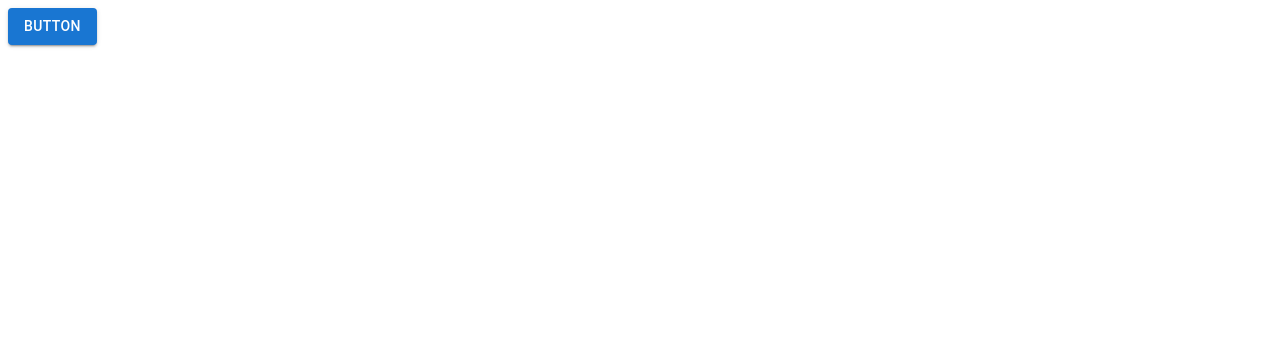
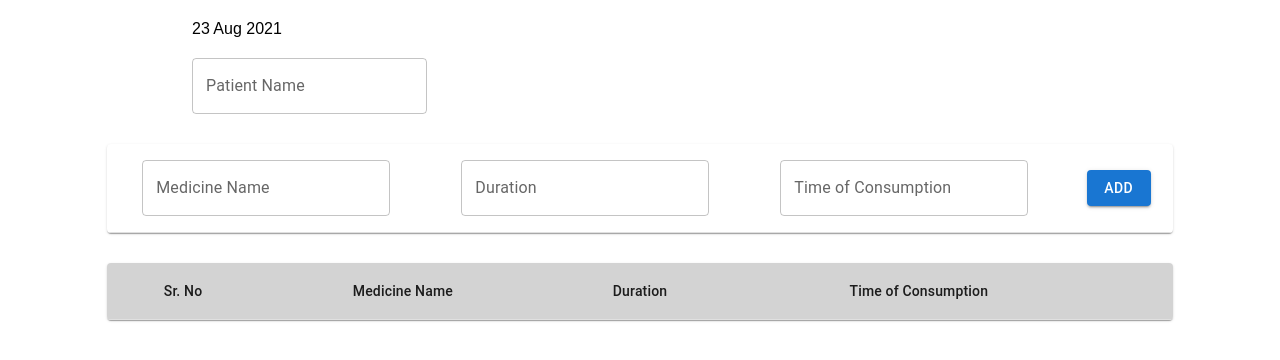
Before and after one commit to shrutikmali/prescription-verification, a React (Create React App) app in the folder client/: page /prescriber in a window 1280 px wide. Shown: the top 360 px of the page. Built offline with nearby package versions, Linux system fonts and the light colour scheme.

Commit message:
Implement Add, Edit prescription

```diff
--- a/client/src/App.js
+++ b/client/src/App.js
@@ -1,6 +1,7 @@
 import React from 'react';
 import { BrowserRouter as Router, Switch, Route } from 'react-router-dom';
 import Prescriber from './Prescriber/Prescriber';
+import './index.css';
 
 const App = () => {
   return (
--- a/client/src/Prescriber/Prescriber.js
+++ b/client/src/Prescriber/Prescriber.js
@@ -1,9 +1,110 @@
-import React from 'react';
-import TextField from '@mui/material/TextField';
-import { Button } from '@mui/material';
+import React, { useState, useEffect } from 'react';
+import { Button, TextField, Grid, Paper, Table, TableBody, TableCell, TableContainer, TableHead, TableRow } from '@mui/material';
+import './prescriber.css';
 
 const Prescriber = () => {
-  return <Button variant='contained'>Button</Button>
+
+  const months = ['Jan', 'Feb', 'Mar', 'Apr', 'May', 'Jun', 'Jul', 'Aug', 'Sep', 'Oct', 'Nov', 'Dec'];
+  const [ID, setID] = useState(1);
+  const defaultPrescription = {
+    id: ID,
+    medicineName: '',
+    duration: '',
+    timeOfConsumption: '',
+  };
+  const [date, setDate] = useState('1 Jan 2001');
+  const [prescriptionList, setPrescriptionList] = useState([]);
+  const [newPrescription, setNewPrescription] = useState(defaultPrescription);
+  const [edit, setEdit] = useState(false);
+  const [editID, setEditID] = useState(-1);
+
+
+  useEffect(() => {
+    const currDate = new Date();
+    setDate(`${currDate.getDate()} ${months[currDate.getMonth() - 1]} ${currDate.getFullYear()}`)
+  }, []);
+
+  const addPrescription = () => {
+    setPrescriptionList([...prescriptionList, newPrescription]);
+    setNewPrescription({
+      id: ID + 1,
+      medicineName: '',
+      duration: '',
+      timeOfConsumption: '',
+    });
+    setID(ID + 1);
+  }
+
+  const editPrescription = (id) => {
+    setEdit(true);
+    setNewPrescription(prescriptionList[id-1]);
+    setEditID(id)
+  }
+
+  const savePrescription = () => {
+    prescriptionList[editID-1] = newPrescription;
+    setPrescriptionList([...prescriptionList]);
+    setNewPrescription({
+      id: ID,
+      medicineName: '',
+      duration: '',
+      timeOfConsumption: '',
+    });
+    setEditID(-1);
+    setEdit(false);
+  }
+
+  const handleChange = (e) => {
+    setNewPrescription({...newPrescription, [e.target.name]: e.target.value});
+  }
+
+  return (
+    <Grid container>
+      <Grid item className='header' xs={12} sm={4}>
+        <p className='date'>{date}</p>
+        <TextField variant='outlined' label='Patient Name'/>
+      </Grid>
+      <Grid item style={{marginTop:'30px'}} xs={12} align='center'>
+        <Grid item xs={10}>
+          <TableContainer style={{marginBottom: '30px'}} component={Paper}>
+            <Table>
+              <TableRow>
+                <TableCell align='center'><TextField label='Medicine Name' name='medicineName' value={newPrescription.medicineName} variant='outlined' onChange={handleChange} /></TableCell>
+                <TableCell align='center'><TextField label='Duration' name='duration' value={newPrescription.duration} variant='outlined' onChange={handleChange} /></TableCell>
+                <TableCell align='center'><TextField label='Time of Consumption' name='timeOfConsumption' value={newPrescription.timeOfConsumption} variant='outlined' onChange={handleChange} /></TableCell>
+                <TableCell align='center'><Button variant='contained' onClick={edit ? savePrescription : addPrescription}>{edit ? 'Save' : 'Add'}</Button></TableCell>
+              </TableRow>
+            </Table>
+          </TableContainer>
+          <TableContainer component={Paper}>
+            <Table>
+              <TableHead>
+                <TableRow style={{backgroundColor: 'lightgrey'}}>
+                  <TableCell align='center'>Sr. No</TableCell>
+                  <TableCell align='center'>Medicine Name</TableCell>
+                  <TableCell align='center'>Duration</TableCell>
+                  <TableCell align='center'>Time of Consumption</TableCell>
+                  <TableCell align='center'></TableCell>
+                </TableRow>
+              </TableHead>
+              <TableBody>
+                {prescriptionList.map(prescription => (
+                  <TableRow key={prescription.id}>
+                    <TableCell align='center'>{prescription.id}</TableCell>
+                    <TableCell align='center'>{prescription.medicineName}</TableCell>
+                    <TableCell align='center'>{prescription.duration}</TableCell>
+                    <TableCell align='center'>{prescription.timeOfConsumption}</TableCell>
+                    <TableCell align='center'><Button onClick={() => editPrescription(prescription.id)}>Edit</Button></TableCell>
+                  </TableRow>
+                ))}
+              </TableBody>
+            </Table>
+          </TableContainer>
+
+        </Grid>
+      </Grid>
+    </Grid>
+  )
 }
 
 export default Prescriber;
--- /dev/null
+++ b/client/src/Prescriber/prescriber.css
@@ -0,0 +1,11 @@
+.header {
+  padding-left: 15%;
+}
+
+.date {
+  margin: 20px 0px;
+}
+
+.tableContainer {
+  margin-top: 20px;
+}
--- /dev/null
+++ b/client/src/index.css
@@ -0,0 +1,6 @@
+* {
+  margin: 0px;
+  padding: 0px;
+  box-sizing: border-box;
+  font-family: Arial, Helvetica, sans-serif;
+}
```
